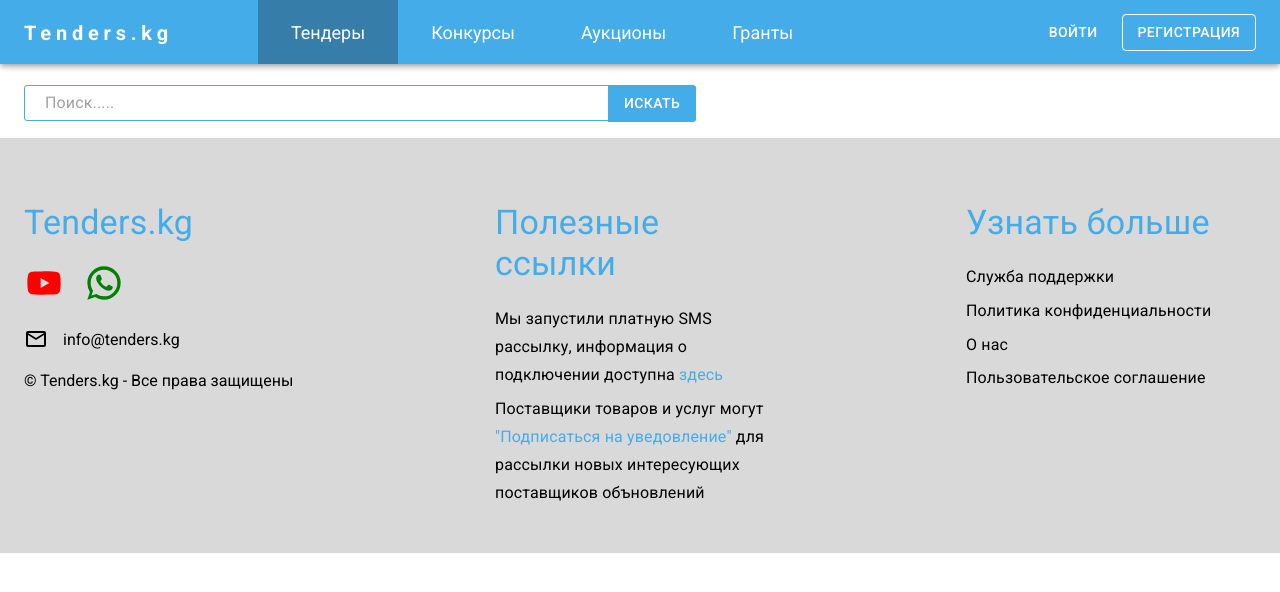
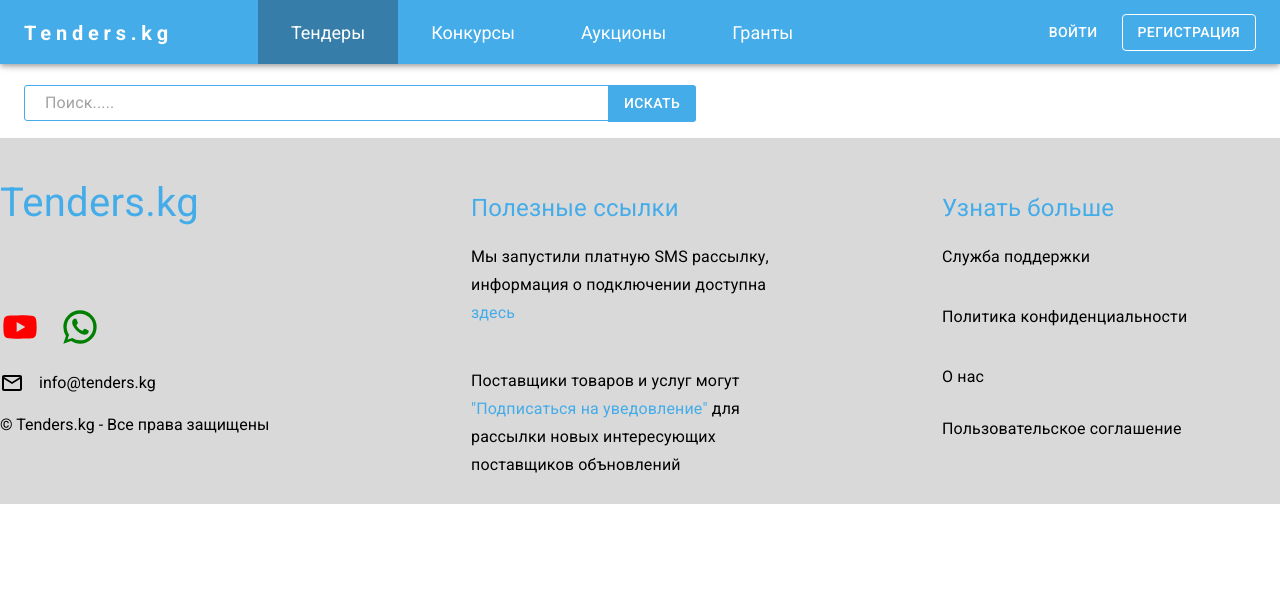
Before and after one commit to Jakyp-05/tender-kg, a React (Vite) app: page / in a window 1280 px wide. Shown: the top 592 px of the page. Built offline with nearby package versions, Linux system fonts and the light colour scheme; a web font is replaced by a local one.

Commit message:
Footer is ready 2

```diff
--- a/src/components/footer/Footer.jsx
+++ b/src/components/footer/Footer.jsx
@@ -1,62 +1,115 @@
-import React from 'react'
-import { Container, Grid, Link, Typography } from '@mui/material'
-import MailOutlineIcon from '@mui/icons-material/MailOutline';
-import { YouTube, WhatsApp } from '@mui/icons-material';
+import React from "react";
+import { Container, Grid, Link, Typography } from "@mui/material";
+import MailOutlineIcon from "@mui/icons-material/MailOutline";
+import { YouTube, WhatsApp } from "@mui/icons-material";
+import { Link as RouterLink } from "react-router-dom";
 
 function Footer() {
   return (
-    <footer style={{background: '#D9D9D9', marginTop: '20px'}}>
-        <Container maxWidth='xl'>
-            <Grid container sx={{display: 'flex',justifyContent: 'space-between'}} spacing={3}>
-                <Grid item xs={12} sm={6} md={4} lg={3} mb={5} mt={5}>
-                    <Typography variant='h4' sx={{color: '#44ACE9'}}>Tenders.kg</Typography>
-                    <div style={{marginTop: '20px', display: 'flex', flexDirection: 'column', gap: '20px'}}>
-                        <start style={{display: 'flex', alignItems: 'center', gap: '20px'}}>
-                            <Link href='https://www.youtube.com/@tenderskg1506' target="_blank">
-                              <YouTube style={{color: 'red', fontSize: 40}}/>
+    <footer style={{ background: "#D9D9D9", marginTop: "20px" }}>
+      <Container maxWidth="xl">
+        <Grid
+          container
+          sx={{ display: "flex", justifyContent: "space-between" }}
+          spacing={3}
+        >
+          <Grid xs={12} sm={6} md={4} lg={3} mb={5} mt={5} className="footer-size">
+            <RouterLink
+              to="/"
+              style={{ textDecoration: "none", color: "inherit" }}
+            >
+              <Typography
+                variant="h4"
+                sx={{ color: "#44ACE9", fontSize: "2.5rem" }}
+              >
+                Tenders.kg
+              </Typography>
+            </RouterLink>
+            <div
+              style={{
+                marginTop: "80px",
+                display: "flex",
+                flexDirection: "column",
+                gap: "20px",
+              }}
+            >
+              <start
+                style={{ display: "flex", alignItems: "center", gap: "20px"}}
+              >
+                <Link
+                  href="https://www.youtube.com/@tenderskg1506"
+                  target="_blank"
+                >
+                  <YouTube style={{ color: "red", fontSize: 40 }} />
                 </Link>
-                            <Link href='https://web.whatsapp.com/'><WhatsApp style={{color: 'green', fontSize: 40}}/></Link>
+                <Link href="https://web.whatsapp.com/">
+                  <WhatsApp style={{ color: "green", fontSize: 40 }} />
+                </Link>
               </start>
-                        <div style={{display: 'flex', alignItems: 'center', gap: '15px'}}>
+              <div
+                mb={4}
+                style={{ display: "flex", alignItems: "center", gap: "15px" }}
+              >
                 <MailOutlineIcon />
-                            {/* <Typography variant='p'></Typography> */}
-                            <a href="#">info@tenders.kg</a>
+                <a href="https://top.mail.ru/visits?id=3268894&from=jumpfrom" target="_blank">info@tenders.kg</a>
               </div>
-                        <Typography variant='p'>© Tenders.kg - Все права защищены</Typography>
-                    </div>
-                </Grid>
-                <Grid item xs={12} sm={6} md={4} lg={3} mb={5} mt={5}>
-                    <Typography variant='h4' sx={{color: '#44ACE9'}}>Полезные ссылки</Typography>
-                    <div style={{marginTop: '20px'}}>
-                      <Typography variant="subtitle1" gutterBottom>
-                        Мы запустили платную SMS рассылку, информация о подключении доступна <a href="#" style={{color: '#44ace9'}}>здесь</a>
-                      </Typography>
-                      <Typography variant="subtitle1" gutterBottom>
-                        Поставщики товаров и услуг могут  <a href="#" style={{color: '#44ace9'}}>"Подписаться на уведовление"</a> для рассылки новых интересующих поставщиков объновлений
+              <Typography variant="p">
+                © Tenders.kg - Все права защищены
               </Typography>
             </div>
           </Grid>
-                <Grid item xs={12} sm={6} md={4} lg={3} mb={5} mt={5}>
-                    <Typography variant='h4' sx={{color: '#44ACE9'}}>Узнать больше</Typography>
-                    <div style={{marginTop: '20px'}}>
+          <Grid  xs={12} sm={6} md={4} lg={3} mb={5} mt={7} className="footer-size">
+            <Typography variant="h4" sx={{ color: "#44ACE9", fontSize: '1.5rem' }}>
+              Полезные ссылки
+            </Typography>
+            <div style={{ marginTop: "20px"}}>
+              <Typography variant="subtitle1" mb={5} gutterBottom>
+                Мы запустили платную SMS рассылку, информация о подключении
+                доступна{" "}
+                <a href="https://www.youtube.com/watch?v=5ubUM_K27MI" target="_blank" style={{ color: "#44ace9" }}>
+                  здесь
+                </a>
+              </Typography>
               <Typography variant="subtitle1" gutterBottom>
+                Поставщики товаров и услуг могут{" "}
+                <a href="#" style={{ color: "#44ace9" }}>
+                  "Подписаться на уведовление"
+                </a>{" "}
+                для рассылки новых интересующих поставщиков объновлений
+              </Typography>
+            </div>
+          </Grid>
+          <Grid xs={12} sm={6} md={4} lg={3} mb={5} mt={7} className="footer-size">
+            <Typography variant="h4" sx={{ color: "#44ACE9", fontSize: '1.5rem' }}>
+              Узнать больше
+            </Typography>
+            <div style={{ marginTop: "20px" }}>
+              <RouterLink to='/support' style={{ textDecoration: "none", color: "inherit" }}>
+                <Typography mb={4} variant="subtitle1" gutterBottom>
                   Служба поддержки
                 </Typography>
-                      <Typography variant="subtitle1" gutterBottom>
+              </RouterLink>
+              <RouterLink to='/privacy' style={{ textDecoration: "none", color: "inherit" }}>
+                <Typography mb={4} variant="subtitle1" gutterBottom>
                   Политика конфиденциальности
                 </Typography>
-                      <Typography variant="subtitle1" gutterBottom>
+              </RouterLink>
+              <RouterLink to='/about' style={{ textDecoration: "none", color: "inherit" }}>
+                <Typography mb={3} variant="subtitle1" gutterBottom>
                   О нас
                 </Typography>
+              </RouterLink>
+              <RouterLink to='/terms' style={{ textDecoration: "none", color: "inherit" }}>
                 <Typography variant="subtitle1" gutterBottom>
                   Пользовательское соглашение
                 </Typography>
+              </RouterLink>
             </div>
           </Grid>
         </Grid>
       </Container>
     </footer>
-  )
+  );
 }
 
-export default Footer
+export default Footer;
--- a/src/sass/block/_all.scss
+++ b/src/sass/block/_all.scss
@@ -1 +1 @@
-@import './header', './home';
+@import './header', './home', './footer';
--- /dev/null
+++ b/src/sass/block/_footer.scss
@@ -0,0 +1,4 @@
+.footer-size {
+    height: 270px;
+    gap: 50px;
+}
```
Lines whose indentation alone changed are shown as unchanged.
